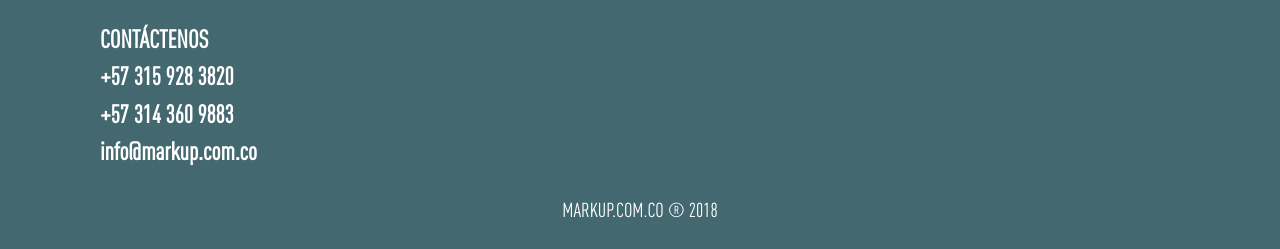
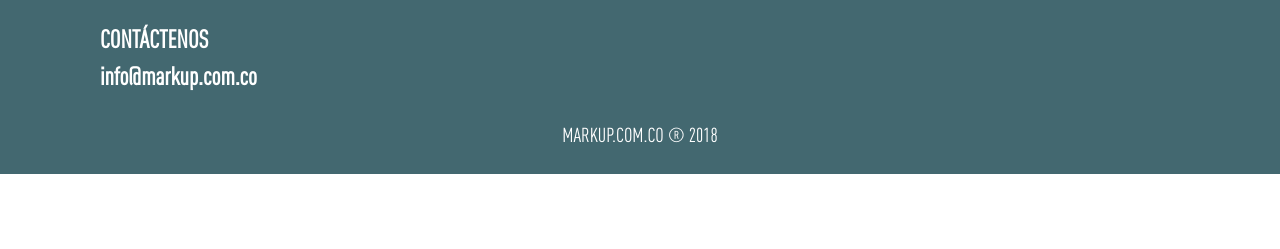
Before and after one commit to camilo77/markup, a plain HTML site: page index.html in a window 1280 px wide. Shown: the part 2873-3122 px from the top of the page. After the commit the page ends 3047 px from the top, so only its background shows below. Drawn offline with Linux system fonts and the light colour scheme.

Commit message:
remove contact

```diff
--- a/index.html
+++ b/index.html
@@ -146,8 +146,8 @@
         </div>
         <div class="col-xs-12 col-sm-12 col-md-12 footer-contact">
           <span class="footer-contact-text">CONTÁCTENOS</span><br>
-          <span class="footer-contact-text">+57 315 928 3820</span><br>
-          <span class="footer-contact-text">+57 314 360 9883</span><br>
+          <!-- <span class="footer-contact-text">+57 315 928 3820</span><br> -->
+          <!-- <span class="footer-contact-text">+57 314 360 9883</span><br> -->
           <span class="footer-contact-text"><a href="mailto:info@markup.com.co" style="color: white;">info@markup.com.co</a></span><br><br>
         </div>
         <div class="col-xs-12 col-sm-12 col-md-12 footer-page-container">
```
